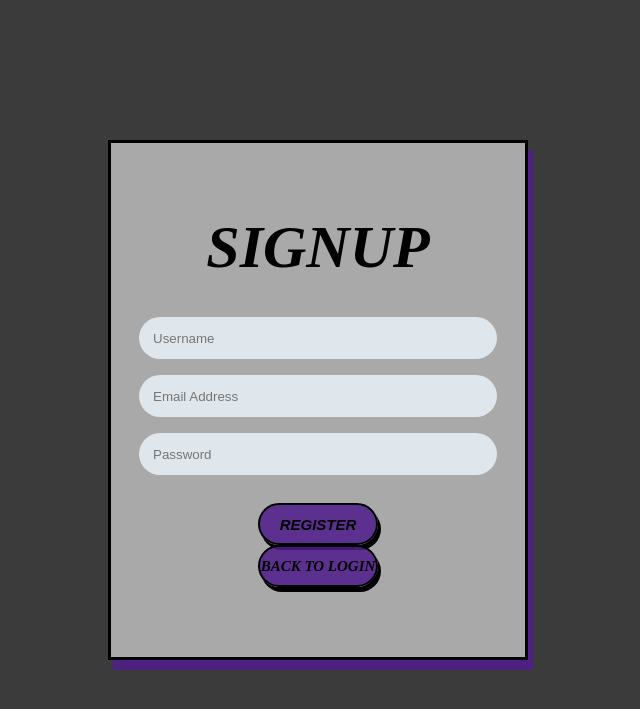
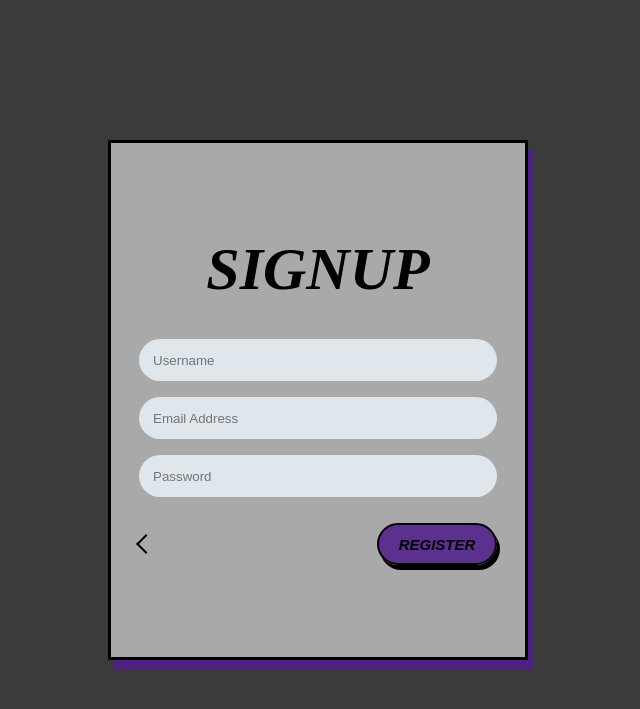
Before and after one commit to jhp212/com2020-game-telemetry, a FastAPI app: page /register in a window 1280 px wide. Shown: the top 709 px of the page, without its empty margins (322-962 px from the left). Run offline with FastAPI, Linux system fonts and the light colour scheme; parts of the project's set-up code (start-up, migrations or seed data) failed here and were passed over.

Commit message:
Enhance signup page with updated back arrow, styling and form layout
Experiencing Docker caching issues, the loginStyle.css file wouldnt render updates and continued to serve old version(even after rebuilding) the work around for now is a style tag.

also added js for back arrow functionality and enhanced the ui/ux

```diff
--- a/dashboard/templates/signup.html
+++ b/dashboard/templates/signup.html
@@ -2,7 +2,141 @@
 <!DOCTYPE html>
 <html>
     <head>
-        <link rel="stylesheet" href="/static/css/loginStyle.css">
+       <style>
+            body {
+    display: flex;
+    background-color: #3B3B3B;
+    height: 100vh;
+    margin: 0;
+    justify-content: center;
+    align-items: center;
+}
+
+.loginBox {
+    background-color: darkgray;
+    display: flex;
+    flex-direction: column;
+    justify-content: center;
+    align-items: center;
+    width: 420px;
+    min-height: 520px;
+    border: 3px solid black;
+    box-shadow: 5px 10px rgba(79, 29, 138, 0.863);
+    padding: 35px 28px;
+    box-sizing: border-box;
+}
+
+.loginBox h1 {
+    font-size: 60px;
+    font-style: italic;
+    margin: 0 0 35px 0;
+}
+
+form {
+    display: flex;
+    flex-direction: column;
+    align-items: center;
+    width: 100%;
+}
+
+input[type="text"],
+input[type="password"],
+input[type="email"] {
+    width: 100%;
+    height: 42px;
+    margin-bottom: 16px;
+    border: none;
+    border-radius: 30px;
+    background-color: rgb(224, 231, 236);
+    padding: 0 14px;
+    box-sizing: border-box;
+}
+
+input[type="checkbox"] {
+    width: 16px;
+    height: 16px;
+    margin: 0;
+}
+
+.annoyingRow {
+    display: flex;
+    margin-top: 10px;
+    align-items: center;
+    justify-content: space-between;
+    width: 100%;
+    gap: 14px;
+}
+
+.annoyingRow2 {
+    display: flex;
+    margin-top: 12px;
+    align-items: center;
+    justify-content: center;
+    width: 100%;
+    gap: 14px;
+}
+
+.wrapPls {
+    display: flex;
+    align-items: center;
+    gap: 8px;
+}
+
+.wrapPls h3 {
+    margin: 0;
+    font-size: 14px;
+    white-space: nowrap;
+    font-weight: normal;
+}
+
+input[type="submit"],
+.loginButton {
+    display: flex;
+    align-items: center;
+    justify-content: center;
+    width: 120px;
+    height: 42px;
+    border-radius: 30px;
+    font-size: 15px;
+    background-color: rgba(79, 29, 138, 0.863);
+    font-weight: bold;
+    color: black;
+    border: 2px solid black;
+    box-shadow: 3px 5px black;
+    font-style: italic;
+    text-decoration: none;
+    box-sizing: border-box;
+    cursor: pointer;
+    padding: 0;
+}
+
+input[type="submit"]:hover,
+.loginButton:hover {
+    opacity: 0.7;
+}
+
+.loginError {
+    color: #b00020;
+    font-weight: 600;
+    margin-bottom: 12px;
+    text-align: center;
+}
+.backArrow {
+    display: inline-block;
+    width: 12px;
+    height: 12px;
+    border-top: 2px solid black;
+    border-left: 2px solid black;
+    transform: rotate(-45deg);
+    transition: transform 0.2s ease, filter 0.2s ease;
+    cursor: pointer;
+}
+
+.backArrow:hover {
+    transform: rotate(-45deg) scale(1.2);
+    filter: drop-shadow(0 0 6px purple);
+}
+        </style>
     </head>
 
     <body>
@@ -18,13 +152,16 @@
                 <input name="email" type="email" placeholder="Email Address">
                 <input name="password" type="password" placeholder="Password" required>
 
-                <div class="annoyingRow2">
-                    <input type="submit" value="REGISTER">
-                </div>
-            </form>
-
-            <a href="/login" class="loginButton">BACK TO LOGIN</a>
-
+                <div class="annoyingRow">
+            <span id="backArrow" class="backArrow"></span>
+            <input type="submit" value="REGISTER">
+            </div>
+        </form>
         </div>
     </body>
+    <script>
+    document.getElementById("backArrow").addEventListener("click", function() {
+    window.location.href = "/login";
+    });
+</script>
 </html>
```
